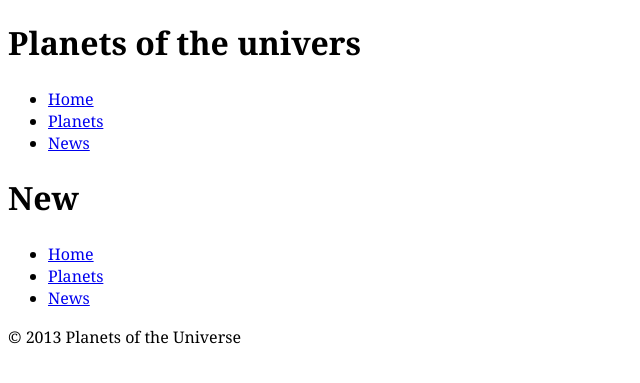
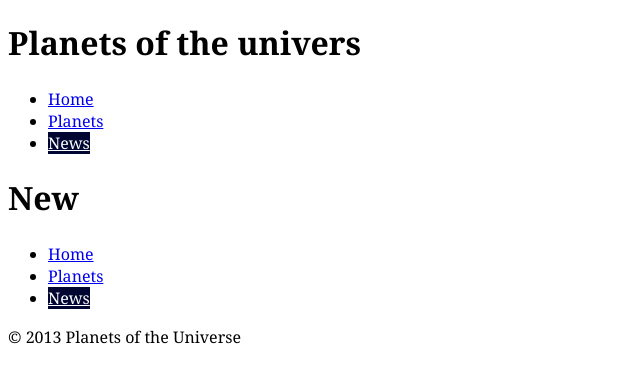
Before and after one commit to zhelezko/planets-of-the-univers, a Jekyll site: the page built from news.html, in a window 1280 px wide. Shown: the top 383 px of the page, without its empty margins (0-640 px from the left). Built offline with Jekyll 4.4.1, drawn with Linux system fonts in a browser that asks for light colours; Markdown is read by kramdown in place of the engine named in the settings.

Commit message:
Урок №11 Jekyll: highlighting navigation

```diff
--- a/_includes/nav.html
+++ b/_includes/nav.html
@@ -1,7 +1,7 @@
 <nav>
 		<ul>
-			<li><a href="{{site.baseurl}}/index.html">Home</a></li>
+			<li><a href="{{site.baseurl}}/index.html" class="{% if page.url == '/index.html' %}current{% endif %}">Home</a></li>
 			<li><a href="{{site.baseurl}}/news.html">Planets</a></li>
-			<li><a href="{{site.baseurl}}/news.html">News</a></li>
+			<li><a href="{{site.baseurl}}/news.html" class="{% if page.url == '/news.html' %}current{% endif %}">News</a></li>
 		</ul>
 	</nav>
--- a/css/common.css
+++ b/css/common.css
@@ -3,3 +3,9 @@
 	margin: 0;
 font: normal 100%/1.4 Georgia, Serif ;
 }
+
+.current {
+	background-color: #000531;
+color: #fff;
+
+}
```
